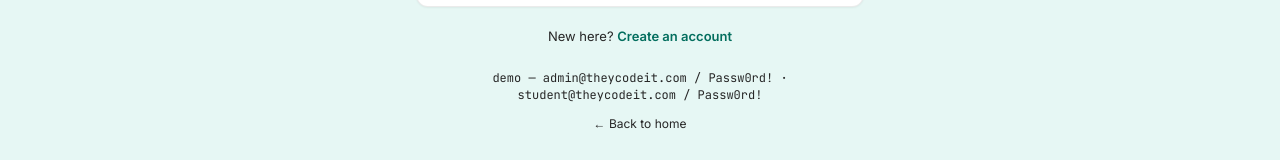
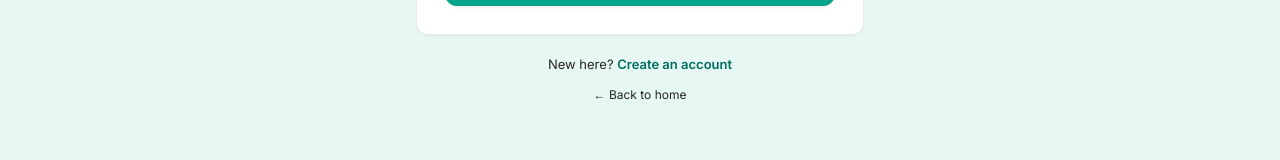
Before and after one commit to ibad71939-svg/theycode-it, a React (Vite) app in the folder frontend/: page /login in a window 1280 px wide. Shown: the part 595-755 px from the top of the page. Built offline with nearby package versions, Linux system fonts and the light colour scheme; no server answers.

Commit message:
Update Login.jsx

```diff
--- a/frontend/src/pages/public/Login.jsx
+++ b/frontend/src/pages/public/Login.jsx
@@ -74,9 +74,6 @@ export default function Login() {
         <p className="text-sm text-muted mt-5 text-center">
           New here? <Link to="/register" className="text-brand-700 font-semibold">Create an account</Link>
         </p>
-        <p className="text-xs text-muted mt-6 text-center font-mono">
-          demo — admin@theycodeit.com / Passw0rd! · student@theycodeit.com / Passw0rd!
-        </p>
         <Link to="/" className="block text-center text-xs text-muted mt-3 hover:text-brand-700">← Back to home</Link>
       </div>
     </div>
```
